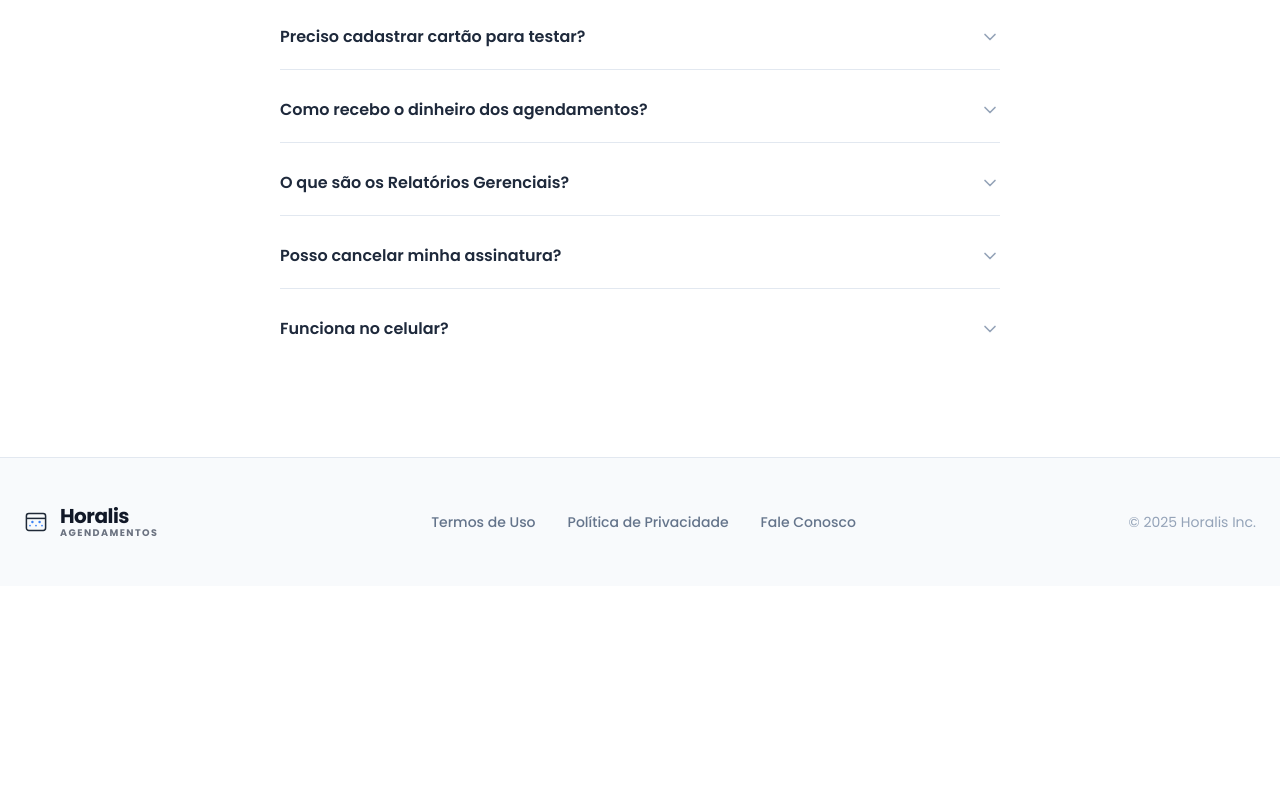
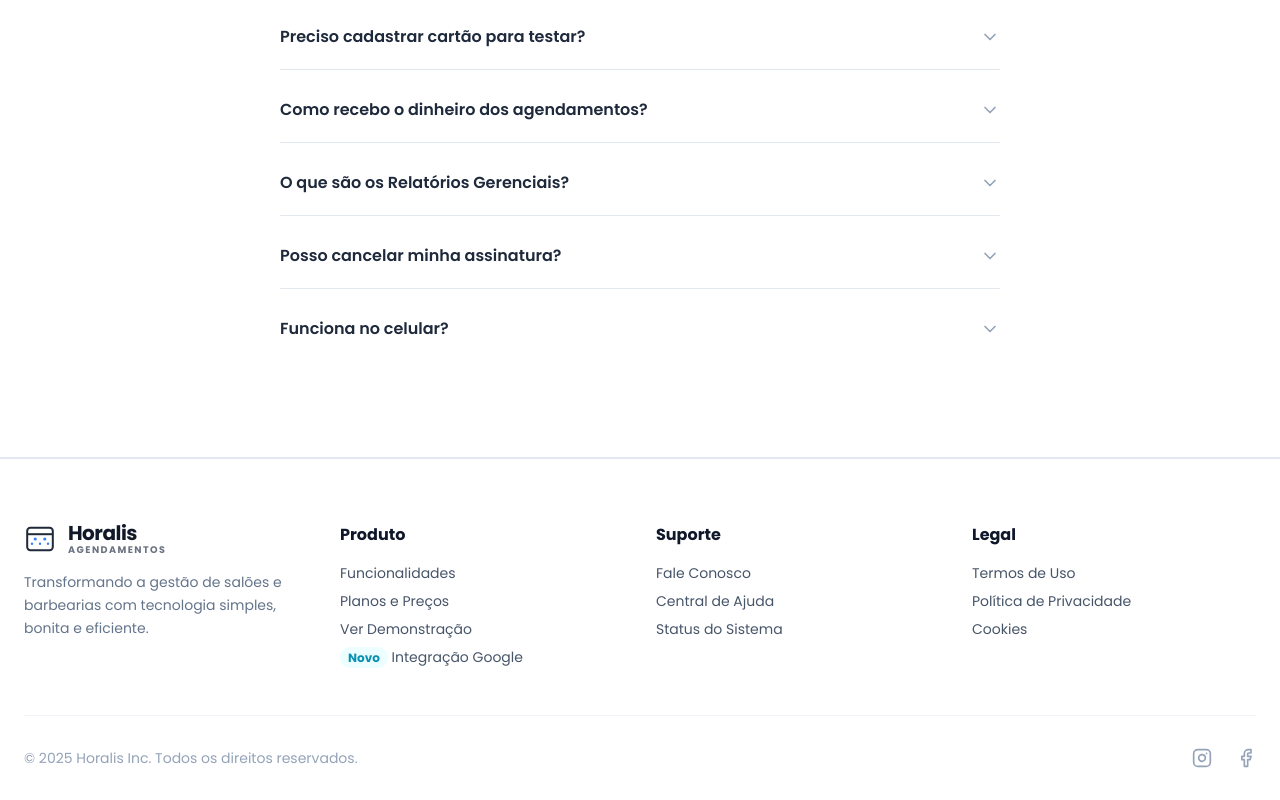
Before and after one commit to Raphahf6/agendador, a React (Vite) app: page / in a window 1280 px wide. Shown: the part 4308-5108 px from the top of the page. Before the commit the page ends 4894 px from the top, so only its background shows below. Built offline with nearby package versions, Linux system fonts and the light colour scheme; no server answers; what @mercadopago/sdk-react would draw is missing.

Commit message:
melhora footer

```diff
--- a/src/pages/LandingPage.jsx
+++ b/src/pages/LandingPage.jsx
@@ -5,7 +5,7 @@ import {
   ArrowRight, Menu, X, BarChart2, Smartphone, Mail, ShieldCheck,
   DollarSign, PieChart, Settings, HelpCircle, ChevronDown, ChevronUp,
   Bell, Megaphone, CreditCard, Globe, TrendingUp, Eye,
-  RefreshCcw
+  RefreshCcw,Instagram,Facebook
 } from 'lucide-react';
 import { LogoHoralis } from '@/components/Logo';
 import { DISPLAY_PRICE_SETUP } from '@/utils/pricing';
@@ -357,19 +357,73 @@ export function LandingPage() {
       </section>
 
       {/* --- FOOTER --- */}
-      <footer className="bg-slate-50 py-12">
-        <div className="max-w-7xl mx-auto px-6 flex flex-col md:flex-row justify-between items-center gap-6">
-          <div className="flex items-center gap-2">
-             <LogoHoralis size="h-6" darkText={true} />
-          </div>
-          <div className="flex gap-8 text-sm text-slate-500 font-medium">
-            <a href="#" className="hover:text-cyan-700 transition-colors">Termos de Uso</a>
-            <a href="#" className="hover:text-cyan-700 transition-colors">Política de Privacidade</a>
-            <a href={WHATSAPP_LNK} target="_blank" rel="noopener noreferrer" className="hover:text-cyan-700 transition-colors">Fale Conosco</a>
-          </div>
-          <p className="text-sm text-slate-400">© {new Date().getFullYear()} Horalis Inc.</p>
-        </div>
-      </footer>
+      {/* --- FOOTER PROFISSIONAL --- */}
+            <footer className="bg-white border-t border-slate-200 pt-16 pb-8">
+                <div className="max-w-7xl mx-auto px-6">
+
+                    {/* Parte Superior: Grid de Links e Marca */}
+                    <div className="grid grid-cols-2 md:grid-cols-4 gap-8 mb-12">
+
+                        {/* Coluna 1: Marca e Missão (Ocupa 2 colunas no mobile se quiser, ou 1 padrão) */}
+                        <div className="col-span-2 md:col-span-1">
+                            <div className="mb-4">
+                                <LogoHoralis size="h-8" darkText={true} />
+                            </div>
+                            <p className="text-slate-500 text-sm leading-relaxed max-w-xs">
+                                Transformando a gestão de salões e barbearias com tecnologia simples, bonita e eficiente.
+                            </p>
+                        </div>
+
+                        {/* Coluna 2: Produto */}
+                        <div>
+                            <h4 className="font-bold text-slate-900 mb-4">Produto</h4>
+                            <ul className="space-y-2 text-sm text-slate-600">
+                                <li><a href="#funcionalidades" className="hover:text-cyan-700 transition-colors">Funcionalidades</a></li>
+                                <li><a href="#planos" className="hover:text-cyan-700 transition-colors">Planos e Preços</a></li>
+                                <li><a href={REAL_MICROSITE_LINK} target="_blank" rel="noopener noreferrer" className="hover:text-cyan-700 transition-colors">Ver Demonstração</a></li>
+                                <li><span className="text-cyan-600 text-xs font-bold bg-cyan-50 px-2 py-0.5 rounded-full">Novo</span> Integração Google</li>
+                            </ul>
+                        </div>
+
+                        {/* Coluna 3: Suporte */}
+                        <div>
+                            <h4 className="font-bold text-slate-900 mb-4">Suporte</h4>
+                            <ul className="space-y-2 text-sm text-slate-600">
+                                <li><a href={WHATSAPP_LNK} target="_blank" rel="noopener noreferrer" className="hover:text-cyan-700 transition-colors">Fale Conosco</a></li>
+                                <li><a href="#faq" className="hover:text-cyan-700 transition-colors">Central de Ajuda</a></li>
+                                <li><a href="#" className="hover:text-cyan-700 transition-colors">Status do Sistema</a></li>
+                            </ul>
+                        </div>
+
+                        {/* Coluna 4: Legal */}
+                        <div>
+                            <h4 className="font-bold text-slate-900 mb-4">Legal</h4>
+                            <ul className="space-y-2 text-sm text-slate-600">
+                                <li><a href="#" className="hover:text-cyan-700 transition-colors">Termos de Uso</a></li>
+                                <li><a href="#" className="hover:text-cyan-700 transition-colors">Política de Privacidade</a></li>
+                                <li><a href="#" className="hover:text-cyan-700 transition-colors">Cookies</a></li>
+                            </ul>
+                        </div>
+                    </div>
+
+                    {/* Parte Inferior: Copyright e Redes Sociais */}
+                    <div className="pt-8 border-t border-slate-100 flex flex-col md:flex-row justify-between items-center gap-4">
+                        <p className="text-sm text-slate-400">
+                            © {new Date().getFullYear()} Horalis Inc. Todos os direitos reservados.
+                        </p>
+
+                        <div className="flex items-center gap-6">
+                            {/* Ícones sociais (usando Lucide ou apenas placeholders visuais se preferir) */}
+                            <a href="#" className="text-slate-400 hover:text-cyan-700 transition-colors" aria-label="Instagram">
+                                <Icon icon={Instagram} className="w-5 h-5" />
+                            </a>
+                            <a href="#" className="text-slate-400 hover:text-cyan-700 transition-colors" aria-label="Facebook">
+                                <Icon icon={Facebook} className="w-5 h-5" />
+                            </a>
+                        </div>
+                    </div>
+                </div>
+            </footer>
 
       {/* --- MODAL DE CADASTRO --- */}
       {isModalOpen && (
```
